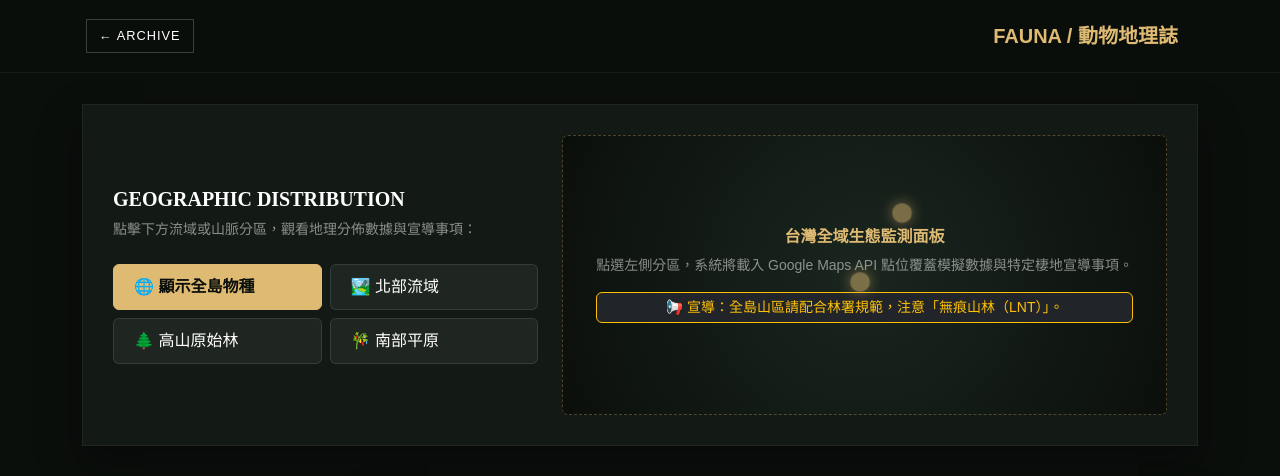
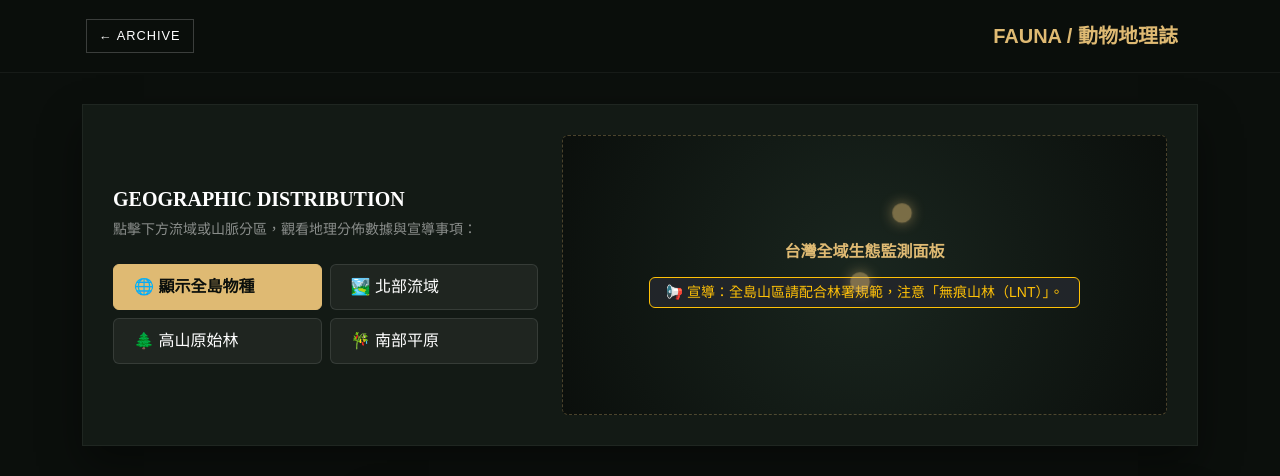
Before and after one commit to lollipop85258-design/Friday-homework, a plain HTML site: page animals.html in a window 1280 px wide. Shown: the top 476 px of the page. Drawn offline with nearby package versions, Linux system fonts and the light colour scheme.

Commit message:
Update animals.html

```diff
--- a/animals.html
+++ b/animals.html
@@ -67,7 +67,6 @@
                     <div class="map-box rounded">
                         <div id="map-info-panel" class="p-4 text-center">
                             <h6 class="fw-bold" style="color: var(--color-gold);" id="panel-title">台灣全域生態監測面板</h6>
-                            <p class="small text-white-50 mb-0" id="panel-desc">點選左側分區，系統將載入 Google Maps API 點位覆蓋模擬數據與特定棲地宣導事項。</p>
                             <div class="alert alert-warning small mt-3 bg-dark text-warning border-warning py-1 mb-0" id="panel-alert">
                                 📢 宣導：全島山區請配合林署規範，注意「無痕山林（LNT）」。
                             </div>
```
